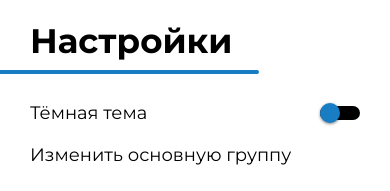
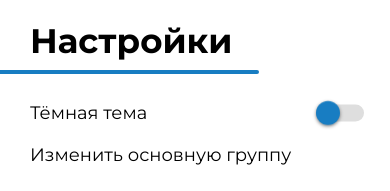
Before and after one commit to RipeCherries/sibsutis-student, a React Native app: screen /Settings in a window 390 px wide. Shown: the top 191 px of the page. Built offline with nearby package versions, Linux system fonts and the light colour scheme.

Commit message:
Change switch styles

```diff
--- a/app/constants/theme.js
+++ b/app/constants/theme.js
@@ -2,6 +2,7 @@ const colors = {
   light: {
     primary: '#187DC2',
     secondary: '#FFFFFF',
+    tertiary: '#DEDEDE',
     text: '#000000',
   },
   dark: {
--- a/app/screens/settings/Settings.jsx
+++ b/app/screens/settings/Settings.jsx
@@ -26,11 +26,12 @@ function Settings() {
         <View style={SettingsStyles.menuItem}>
           <Text style={[SettingsStyles.menuItemDescription, { color: themeColors.text }]}>Тёмная тема</Text>
           <Switch
+            style={SettingsStyles.switch}
             value={themeSwitchIsActive}
             onValueChange={handleSwitch}
             thumbColor={themeSwitchIsActive ? themeColors.text : themeColors.primary}
             trackColor={{
-              false: themeColors.text,
+              false: themeColors.tertiary,
               true: themeColors.primary,
             }}
           />
--- a/app/screens/settings/Settings.styles.js
+++ b/app/screens/settings/Settings.styles.js
@@ -29,6 +29,9 @@ const SettingsStyles = StyleSheet.create({
     fontSize: 18,
     fontFamily: 'Montserrat-Regular',
   },
+  switch: {
+    transform: [{ scaleX: 1.2 }, { scaleY: 1.2 }],
+  },
   appInfo: {
     alignItems: 'center',
     marginTop: 400,
```
